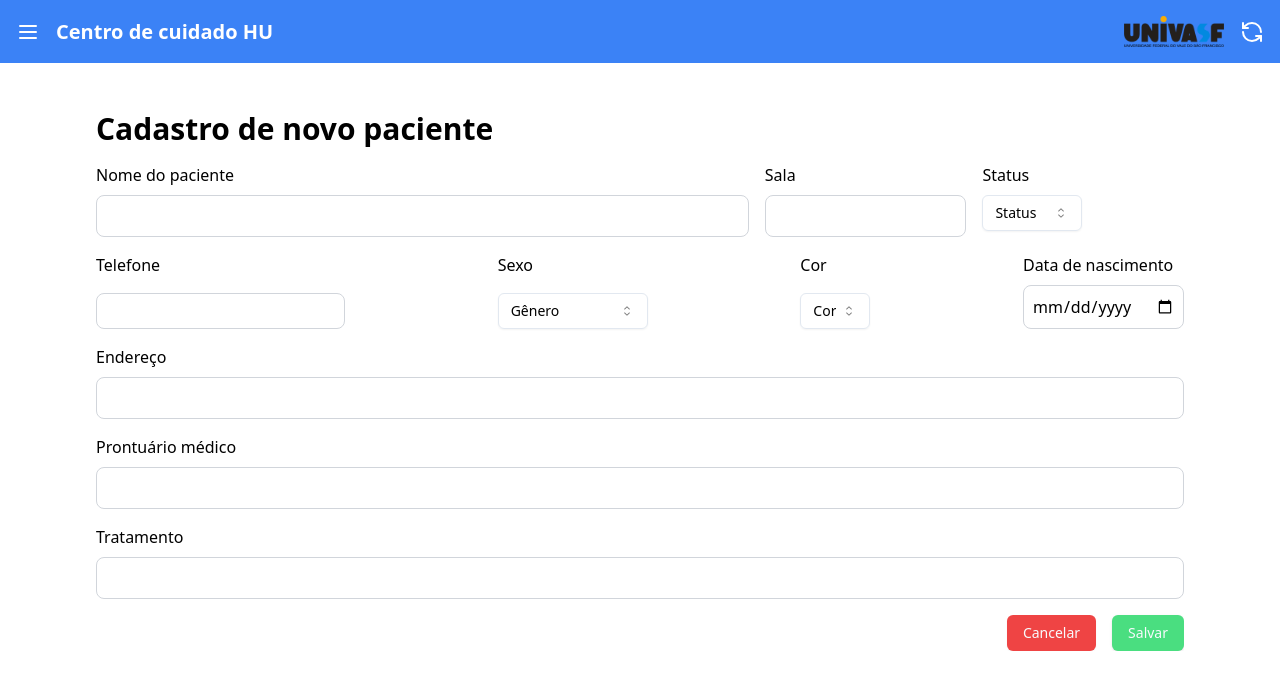
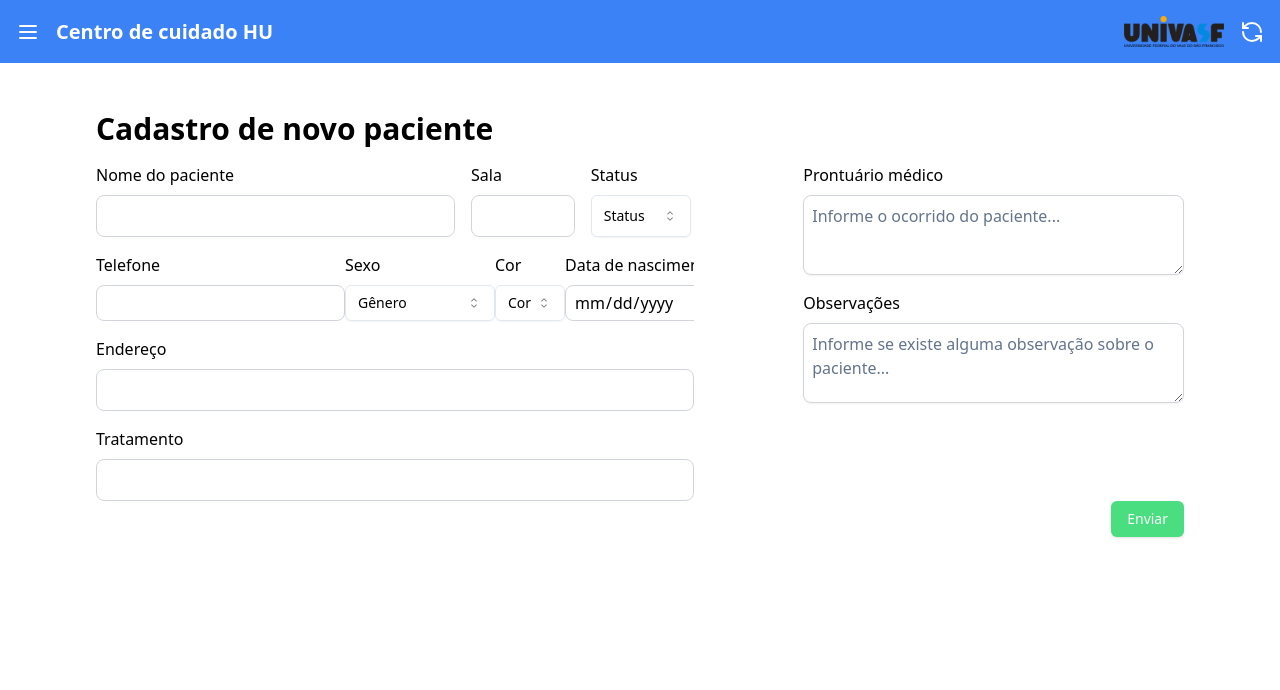
Before and after one commit to Cauatn/univasf-hu, a Next.js app: page /add-pacient in a window 1280 px wide. Shown: the top 690 px of the page. Built offline with nearby package versions, Linux system fonts and the light colour scheme.

Commit message:
refactor: Create page component for displaying individual patient details

```diff
--- /dev/null
+++ b/src/app/list-pacients/[id]/page.tsx
@@ -0,0 +1,37 @@
+"use client";
+
+import React from "react";
+import { usePathname } from "next/navigation";
+import prisma from "@/db";
+
+async function page() {
+  const id = usePathname().replace("/list-pacients/", "").replace("/", "");
+
+  const pacient = await prisma.pacient.findUnique({
+    where: {
+      id: id,
+    },
+  });
+
+  if (!pacient) {
+    return <div>User not Found</div>;
+  }
+
+  return (
+    <div>
+      {!pacient ? (
+        <div>loading...</div>
+      ) : (
+        <div>
+          <h1>{pacient.name}</h1>
+          <p>{pacient.phone}</p>
+          <p>{pacient.room}</p>
+          <p>{pacient.treatment}</p>
+          <p>{pacient.status}</p>
+        </div>
+      )}
+    </div>
+  );
+}
+
+export default page;
--- a/src/components/PacientForm.tsx
+++ b/src/components/PacientForm.tsx
@@ -12,12 +12,20 @@ import {
 import { Button } from "@/components/ui/button";
 
 import { createPacient } from "@/actions/actions";
+import { Textarea } from "./ui/textarea";
+import { cn } from "@/lib/utils";
+import { useRouter } from "next/navigation";
 
 function PacientForm() {
+  const router = useRouter();
+
   return (
-    <form
-      className="flex flex-col space-y-4 max-h-screen overflow-y-scroll min-h-fit"
-      action={createPacient}
+    <form action={createPacient} onSubmit={() => router.push("/list-pacients")}>
+      <div className="flex flex-row w-full justify-between">
+        <div
+          className={cn(
+            "flex flex-col space-y-4 max-h-screen overflow-y-scroll min-h-fit max-w-[55%]"
+          )}
         >
           <div className="grid grid-cols-5 justify-between space-x-4">
             <div className="flex flex-col space-y-2 col-span-3">
@@ -26,7 +34,7 @@ function PacientForm() {
                 type="text"
                 name="name"
                 id="name"
-            className="p-2 border border-gray-300 rounded-lg"
+                className="p-2 border border-gray-300 rounded-lg focus:outline-emerald-300"
               />
             </div>
             <div className="flex flex-col space-y-2">
@@ -35,13 +43,13 @@ function PacientForm() {
                 type="text"
                 name="room"
                 id="room"
-            className="p-2 border border-gray-300 rounded-lg"
+                className="p-2 border border-gray-300 rounded-lg focus:outline-emerald-300"
               />
             </div>
             <div className="flex flex-col space-y-2">
               <label htmlFor="status">Status</label>
               <Select name="status">
-            <SelectTrigger id="status" className="w-[100px]">
+                <SelectTrigger id="status" className="w-[100px] h-full">
                   <SelectValue placeholder="Status" />
                 </SelectTrigger>
                 <SelectContent>
@@ -58,7 +66,7 @@ function PacientForm() {
                     </div>
                   </SelectItem>
                   <SelectItem value="observação">
-                <div className="flex flex-row space-x-1 items-center">
+                    <div className="flex flex-row space-x-1 items-center overflow-x-hidden">
                       <div className="rounded-full bg-orange-400 size-2"></div>
                       <span>Em observação</span>
                     </div>
@@ -74,7 +82,7 @@ function PacientForm() {
                 type="text"
                 name="phone"
                 id="phone"
-            className="p-2 border border-gray-300 rounded-lg h-9"
+                className="p-2 border border-gray-300 rounded-lg h-9 focus:outline-emerald-300"
               />
             </div>
             <div className="flex flex-col justify-between">
@@ -108,7 +116,7 @@ function PacientForm() {
                 type="date"
                 name="dateOfBirth"
                 id="dateOfBirth"
-            className="p-2 border border-gray-300 rounded-lg"
+                className="p-2 border border-gray-300 rounded-lg focus:outline-emerald-300 h-9"
               />
             </div>
           </div>
@@ -118,16 +126,7 @@ function PacientForm() {
               type="text"
               name="adress"
               id="adress"
-          className="p-2 border border-gray-300 rounded-lg"
-        />
-      </div>
-      <div className="flex flex-col space-y-2">
-        <label htmlFor="medicalRecord">Prontuário médico</label>
-        <input
-          type="text"
-          name="medicalRecord"
-          id="medicalRecord"
-          className="p-2 border border-gray-300 rounded-lg"
+              className="p-2 border border-gray-300 rounded-lg focus:outline-emerald-300"
             />
           </div>
           <div className="flex flex-col space-y-2">
@@ -136,13 +135,34 @@ function PacientForm() {
               type="text"
               name="treatment"
               id="treatment"
-          className="p-2 border border-gray-300 rounded-lg"
+              className="p-2 border border-gray-300 rounded-lg focus:outline-emerald-300"
             />
           </div>
+        </div>
+        <div className="flex flex-col space-y-4 w-[35%]">
+          <div className="flex flex-col space-y-2 w-full">
+            <label htmlFor="medicalRecord">Prontuário médico</label>
+            <Textarea
+              name="medicalRecord"
+              id="medicalRecord"
+              className="p-2 border border-gray-300 rounded-lg focus:border-emerald-300 placeholder:text-base min-h-20"
+              placeholder="Informe o ocorrido do paciente..."
+            />
+          </div>
+          <div className="flex flex-col space-y-2 w-full">
+            <label htmlFor="medicalRecord">Observações</label>
+            <Textarea
+              name="medicalRecord"
+              id="medicalRecord"
+              className="p-2 border border-gray-300 rounded-lg focus:border-emerald-300 placeholder:text-base min-h-20"
+              placeholder="Informe se existe alguma observação sobre o paciente..."
+            />
+          </div>
+        </div>
+      </div>
       <div className="flex flex-row justify-end space-x-4">
-        <Button variant="destructive">Cancelar</Button>
         <Button variant="default" className="bg-green-400" type="submit">
-          Salvar
+          Enviar
         </Button>
       </div>
     </form>
```
Lines whose indentation alone changed are shown as unchanged.
